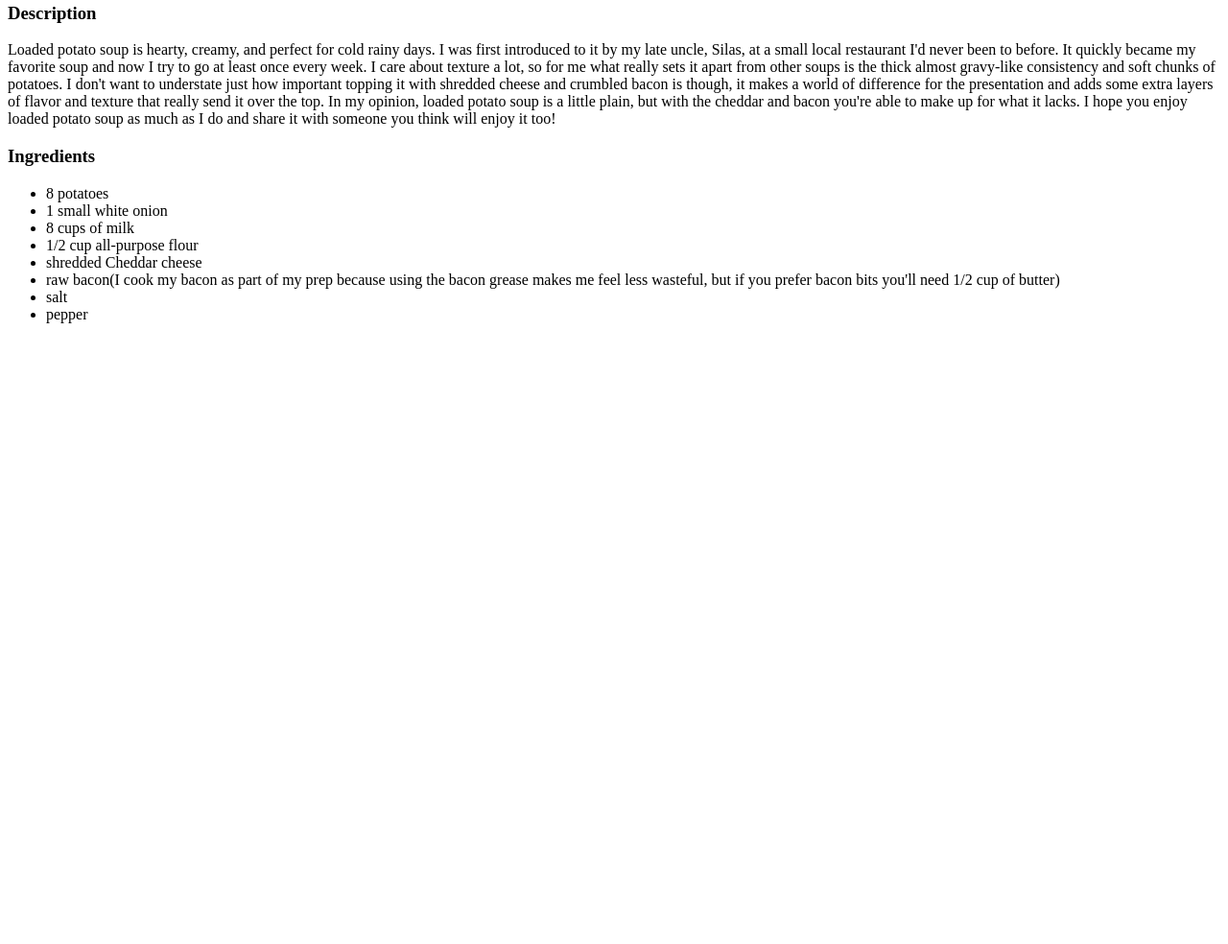
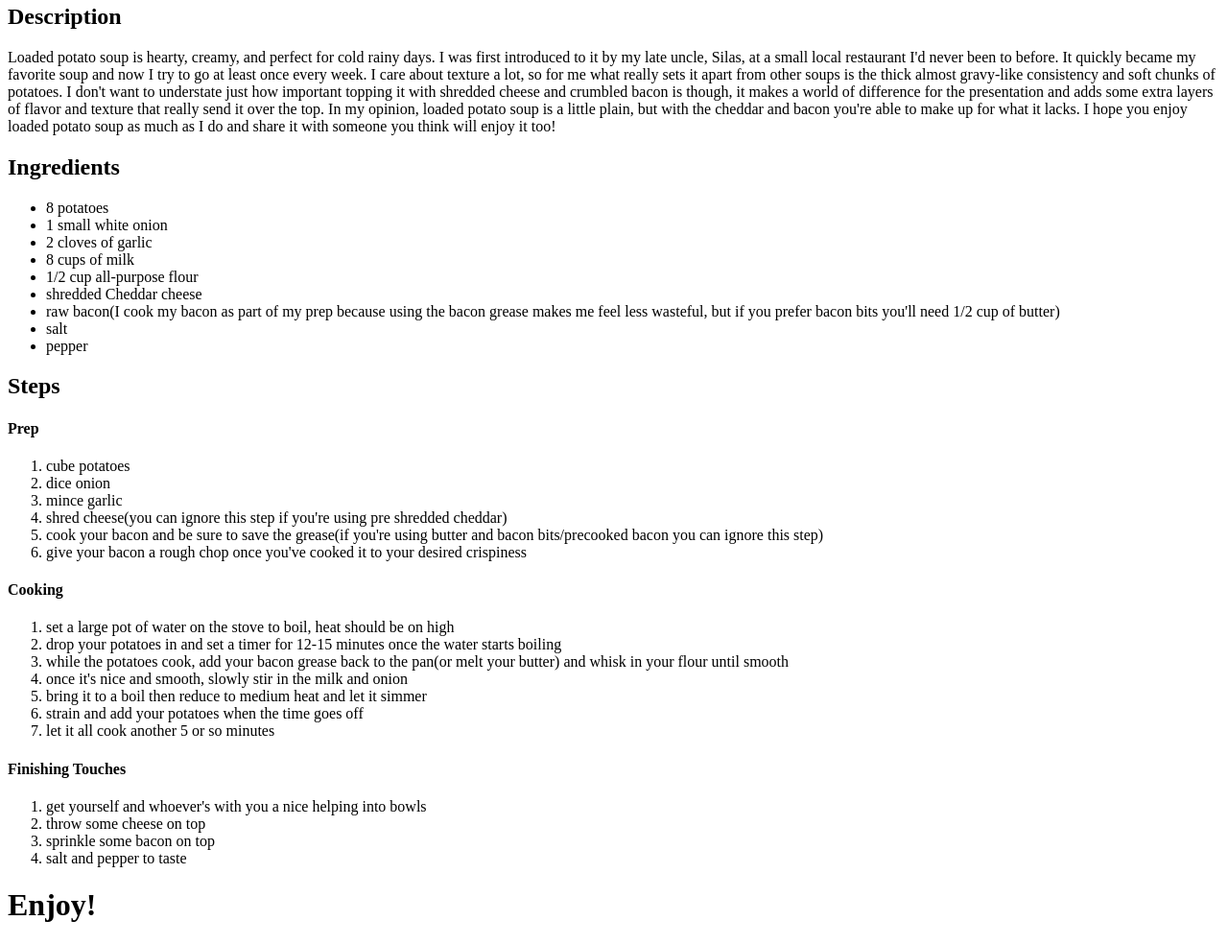
Before and after one commit to FullmetalQT/odin-recipes, a plain HTML site: page recipes/loaded-potato-soup.html in a window 1280 px wide. Shown: the part 600-1584 px from the top of the page at 96% size. Before the commit the page ends 953 px from the top, so only its background shows below. Drawn offline with Linux system fonts and the light colour scheme.

Commit message:
loaded-potato-soup.html now has all the steps to make it

```diff
--- a/recipes/loaded-potato-soup.html
+++ b/recipes/loaded-potato-soup.html
@@ -8,7 +8,7 @@
 	<body>
 		<h1>Loaded Potato Soup</h1>
 		<img src="https://www.allrecipes.com/thmb/KlMJFEvf5yay4xUTdGb0IqM6ugs=/750x0/filters:no_upscale():max_bytes(150000):strip_icc():format(webp)/306890-4878645913df48f8a24346e5512d8f43.jpg" height="500" width="500">
-		<h3>Description</h3>
+		<h2>Description</h2>
 		<p>Loaded potato soup is hearty, creamy, and perfect for cold rainy days. I was first introduced to it by my late uncle, Silas, at a small local
 		restaurant I'd never been to before. It quickly became my favorite soup and now I try to go at least once every week. I care about texture a lot, so
 		for me what really sets it apart from other soups is the thick almost gravy-like consistency and soft chunks of potatoes. I don't want to understate
@@ -17,10 +17,11 @@
 		bacon you're able to make up for what it lacks. I hope you enjoy loaded potato soup as much as I do and share it with someone you think will enjoy it
 		too!</p>
 
-		<h3>Ingredients</h3>
+		<h2>Ingredients</h2>
 		<ul>
 			<li>8 potatoes</li>
 			<li>1 small white onion</li>
+			<li>2 cloves of garlic</li>
 			<li>8 cups of milk</li>
 			<li>1/2 cup all-purpose flour</li>
 			<li>shredded Cheddar cheese</li>
@@ -29,5 +30,35 @@
 			<li>salt</li>
 			<li>pepper</li>
 		</ul>
+
+		<h2>Steps</h2>
+		<h4>Prep</h4>
+		<ol>
+			<li>cube potatoes</li>
+			<li>dice onion</li>
+			<li>mince garlic</li>
+			<li>shred cheese(you can ignore this step if you're using pre shredded cheddar)</li>
+			<li>cook your bacon and be sure to save the grease(if you're using butter and bacon bits/precooked bacon you can ignore this step)</li>
+			<li>give your bacon a rough chop once you've cooked it to your desired crispiness</li>
+		</ol>
+		<h4>Cooking</h4>
+		<ol>
+			<li>set a large pot of water on the stove to boil, heat should be on high</li>
+			<li>drop your potatoes in and set a timer for 12-15 minutes once the water starts boiling</li>
+			<li>while the potatoes cook, add your bacon grease back to the pan(or melt your butter) and whisk in your flour until smooth</li>
+			<li>once it's nice and smooth, slowly stir in the milk and onion</li>
+			<li>bring it to a boil then reduce to medium heat and let it simmer</li>
+			<li>strain and add your potatoes when the time goes off</li>
+			<li>let it all cook another 5 or so minutes</li>
+		</ol>
+		<h4>Finishing Touches</h4>
+		<ol>
+			<li>get yourself and whoever's with you a nice helping into bowls</li>
+			<li>throw some cheese on top</li>
+			<li>sprinkle some bacon on top</li>
+			<li>salt and pepper to taste</li>
+		</ol>
+
+		<h1>Enjoy!</h1>
 	</body>
 </html>
```
